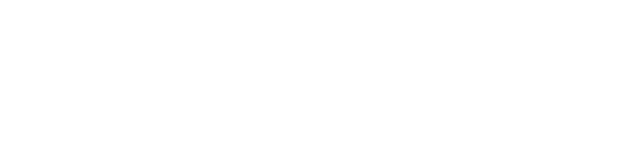
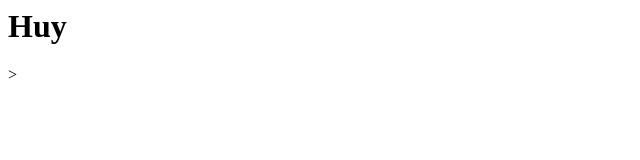
Before and after one commit to ma3str0o0/tco_ict171, a plain HTML site: page index.html in a window 1280 px wide. Shown: the whole page, without its empty margins (0-640 px from the left). Drawn offline with Linux system fonts and the light colour scheme.

Commit message:
gitignore condition

```diff
--- a/index.html
+++ b/index.html
@@ -2,7 +2,10 @@
 <head>
     <meta charset="utf-8">
     <title>TCO ICT171 cloud project</title>
+</head>
+<body>
+<h1>Huy</h1>>
+</body>
 
-</head>
 
 </html>
```
